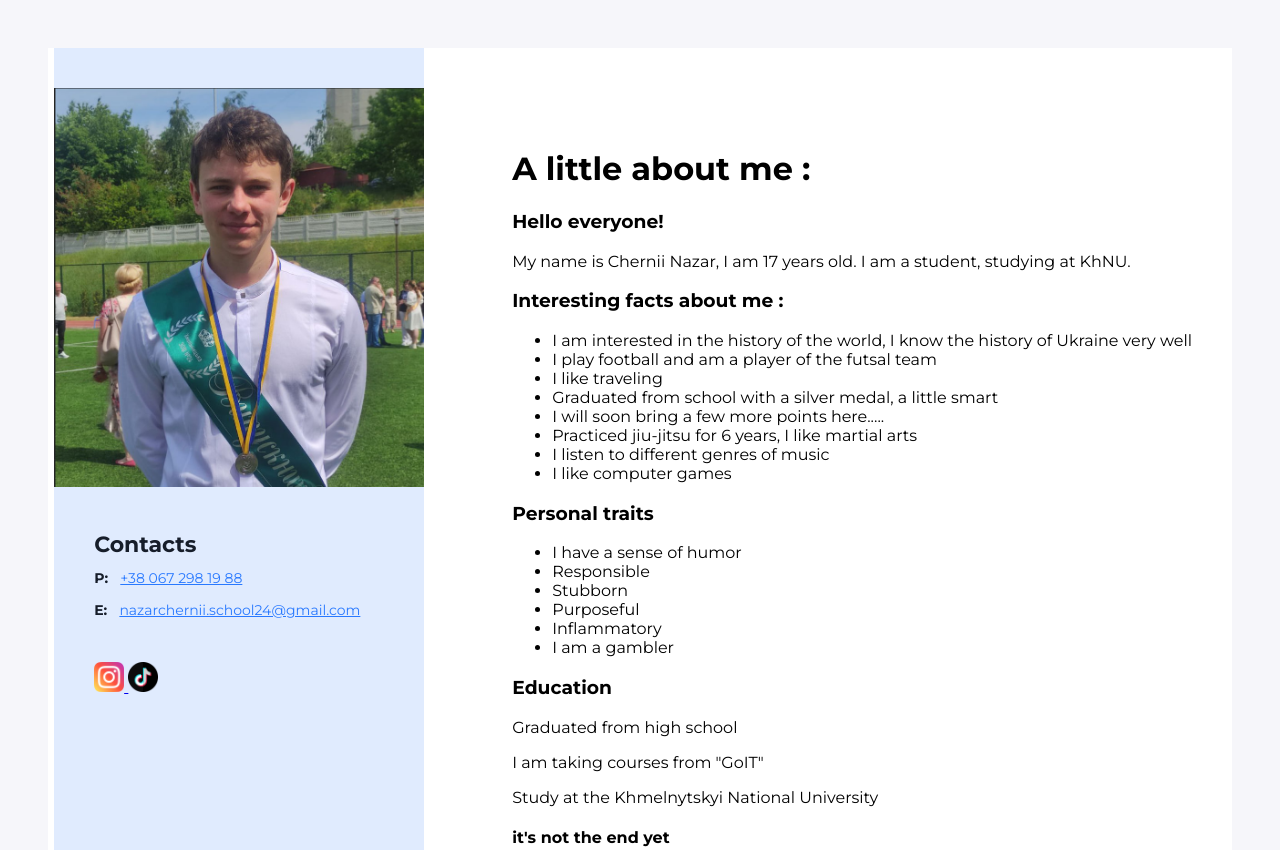
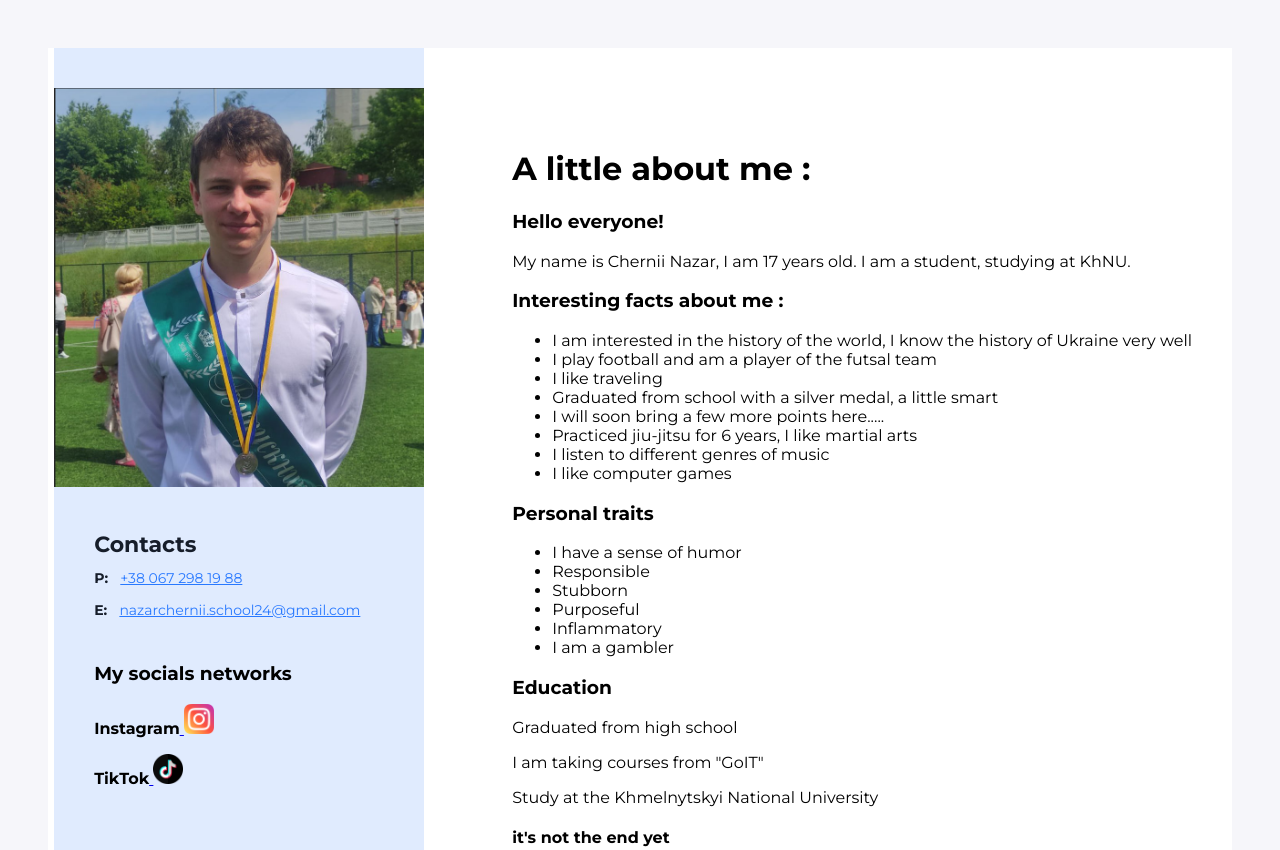
Before and after one commit to CherniiNazar/pr1.portfolio, a plain HTML site: page index.html in a window 1280 px wide. Shown: the top 850 px of the page. Drawn offline with Linux system fonts and the light colour scheme.

Commit message:
first commit

```diff
--- a/index.html
+++ b/index.html
@@ -100,7 +100,10 @@
           </div>
           <!-- My socials networks -->
           <div>
-            <a href="https://www.instagram.com/_n_chrn_/" target="_blank">
+            <h3>My socials networks</h3>
+            <p>
+              <b>Instagram</b
+              ><a href="https://www.instagram.com/_n_chrn_/" target="_blank">
                 <img
                   src="img\free-icon-instagram-2111463.png"
                   width="30"
@@ -108,7 +111,10 @@
                   alt="instagram-icon"
                 />
               </a>
-            <a href="https://www.tiktok.com/@0l1nerch" target="_blank">
+            </p>
+            <p>
+              <b>TikTok</b
+              ><a href="https://www.tiktok.com/@0l1nerch" target="_blank">
                 <img
                   src="img\tik-tok_4782345.png"
                   width="30"
@@ -116,6 +122,7 @@
                   alt="TikTok-icon"
                 />
               </a>
+            </p>
           </div>
         </div>
       </aside>
```
Lines whose indentation alone changed are shown as unchanged.
